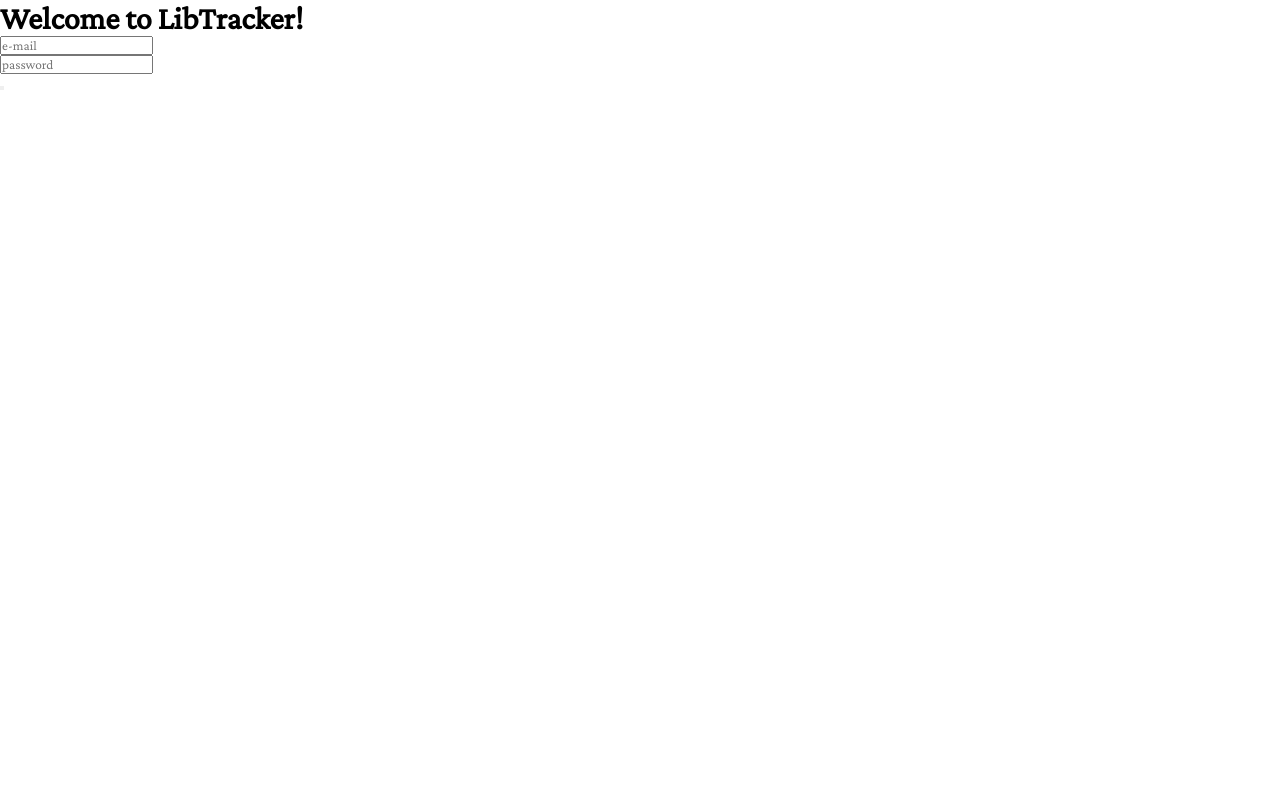
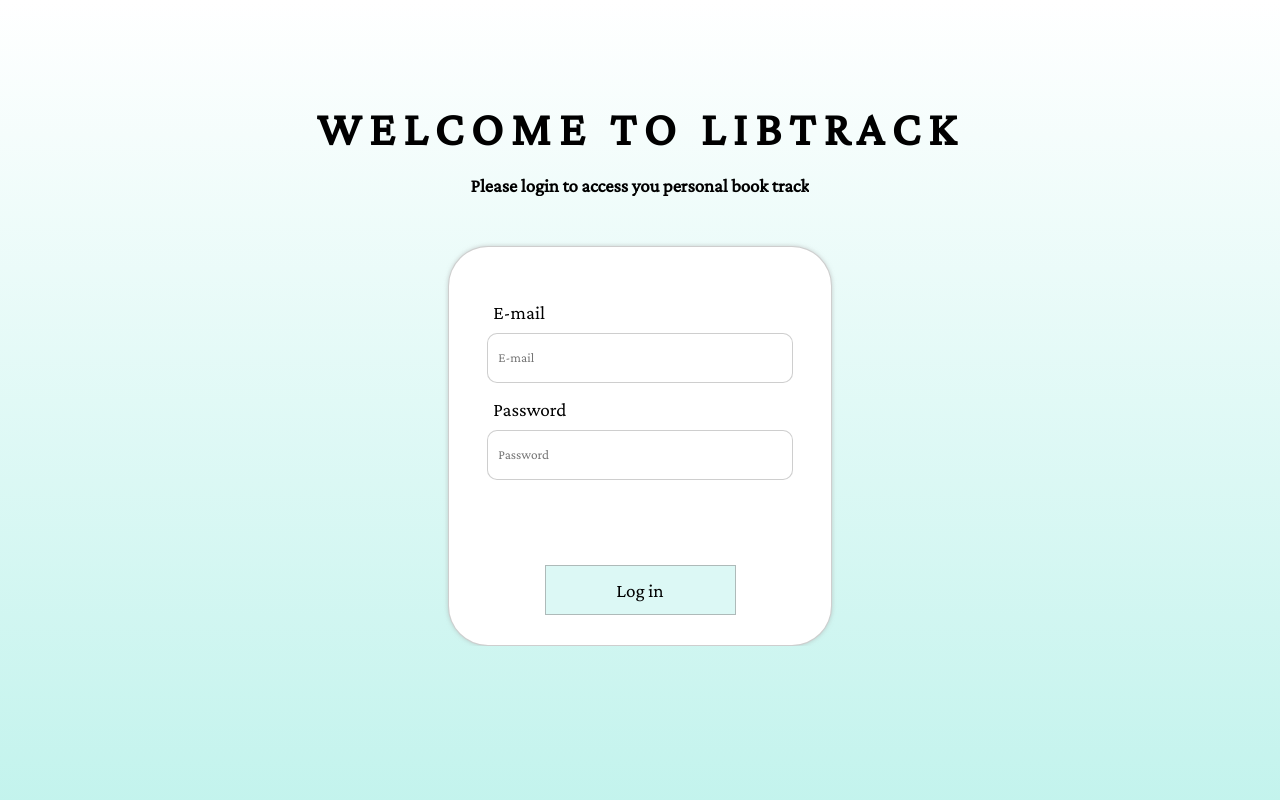
Before and after one commit to skirianov/book-library-exercise, a plain HTML site: page public/index.html in a window 1280 px wide. Shown: the top 800 px of the page. Drawn offline with nearby package versions, Linux system fonts and the light colour scheme; some packages are replaced by stand-ins of ours.

Commit message:
Completed visuals login page

```diff
--- a/public/app.js
+++ b/public/app.js
@@ -11,3 +11,27 @@ const Book = function(title, author, pages, read){
 const theHobbit = new Book('The hobbit','Tolkien',295,'not read yet');
 
 console.log(theHobbit.info());
+
+
+
+
+
+
+
+function onSuccess(googleUser) {
+    console.log('Logged in as: ' + googleUser.getBasicProfile().getName());
+  }
+  function onFailure(error) {
+    console.log(error);
+  }
+  function renderButton() {
+    gapi.signin2.render('my-signin2', {
+      'scope': 'profile email',
+      'width': 240,
+      'height': 50,
+      'longtitle': true,
+      'theme': 'dark',
+      'onsuccess': onSuccess,
+      'onfailure': onFailure
+    });
+  }
--- a/public/index.html
+++ b/public/index.html
@@ -1,37 +1,46 @@
 <!DOCTYPE html>
 <html>
+
 <head>
     <title>Book lib</title>
-    <link rel = "stylesheet" href="main.css">
-    <link rel="stylesheet"
-    href="https://fonts.googleapis.com/css2?family=Crimson+Pro">
-    <meta name="google-signin-client_id" content="126372901109-acv768v2tqbvc4ev6tbuelmpb9cac555.apps.googleusercontent.com">
+    <link rel="stylesheet" href="main.css">
+    <link rel="stylesheet" href="https://fonts.googleapis.com/css2?family=Crimson+Pro">
+    <meta name="google-signin-client_id" content="YOUR_CLIENT_ID.apps.googleusercontent.com">
 </head>
+
 <body>
     <header>
         <div class="welcome">
-        <h1>Welcome to LibTracker!</h1>
+            <h1>WELCOME TO LIBTRACK</h1>
+        </div>
+        <div class="intro">
+            <h3>Please login to access you personal book track</h3>
         </div>
     </header>
     <main>
+        <div class="card">
             <div class="card-body">
                 <div class="input">
-            <input type="text" placeholder="e-mail">
+                    <p>E-mail</p>
+                    <input type="text" placeholder="E-mail">
                 </div>
                 <div class="input">
-            <input type="text" placeholder="password">
+                    <p>Password</p>
+                    <input type="text" placeholder="Password">
                 </div>
             </div>
             <div class="card-btm">
                 <div class="login">
-            <button class="login-btn"></button>
+                    <button class="login-btn">Log in</button>
                 </div>
                 <div class="login">
-            <div class="g-signin2" data-onsuccess="onSignIn"></div>
+                    <div id="my-signin2"></div>
+                </div>
             </div>
         </div>
     </main>
 
+    <!--
 
     <!-- The core Firebase JS SDK is always required and must be listed first -->
     <script src="/__/firebase/8.2.0/firebase-app.js"></script>
@@ -42,7 +51,10 @@
 
     <!-- Initialize Firebase -->
     <script src="/__/firebase/init.js"></script>
+
     <script src="app.js"></script>
-<script src="https://apis.google.com/js/platform.js" async defer></script>
+    <script src="https://apis.google.com/js/platform.js?onload=renderButton" async defer></script>
+
 </body>
+
 </html>
--- a/public/main.css
+++ b/public/main.css
@@ -2,13 +2,96 @@
     margin: 0;
     padding: 0;
     box-sizing: border-box;
-    font-family: 'Crimson Pro';
+    font-family: 'Crimson Pro', sans-serif;
+    overflow: hidden;
 }
 /* Index style */
+body {
+    background-image: linear-gradient(rgba(255, 255, 255, 0.329), rgba(29, 211, 187, 0.425));
+    height: 100vw;
+}
+.welcome {
+    display: flex;
+    margin: auto;
+    margin-top: 8%;
+}
 
+.welcome > h1 {
+    margin: auto;
+    font-size: 3em;
+    letter-spacing: 8px;
+}
 
+.intro {
+    display: flex;
+}
+.intro > h3 {
+    margin: auto;
+    margin-top: 20px;
+}
 
+.card {
+    display: flex;
+    flex-direction: column;
+    margin: auto;
+    margin-top: 50px;
+    width: 30%;
+    height: 400px;
+    border: 1px solid rgba(167, 167, 167, 0.555);
+    border-radius: 40px;
+    box-shadow: 0 0 4px rgba(167, 167, 167, 0.555);
+    background-color: white;
+}
 
+.card-body {
+    margin: auto;
+    width: 100%;
+
+    margin-top: 10%;
+}
+
+.input {
+    margin: auto;
+    width: 80%;
+}
+
+.input > input {
+    width: 100%;
+    height: 50px;
+    border-radius: 10px;
+    border: 1px solid rgba(167, 167, 167, 0.555);
+    padding: 10px;
+}
+.input > input:focus {
+    outline: 0;
+}
+.input > p {
+    margin-left: 6px;
+    margin-bottom: 10px;
+    margin-top: 16px;
+    font-size: 1.2em;
+}
+
+.card-btm {
+    width: 100%;
+    display: flex;
+    flex-direction: column;
+    margin-top: 0;
+}
+
+.login {
+    width: 50%;
+    margin: auto;
+    margin-bottom: 15px;
+}
+
+.login-btn {
+    width: 100%;
+    height: 50px;
+    background-color: rgba(29, 211, 187, 0.151);
+    border: 1px solid rgba(138, 138, 138, 0.555);
+    font-size: 1.2em;
+}
 
 
 
```
Lines whose indentation alone changed are shown as unchanged.
